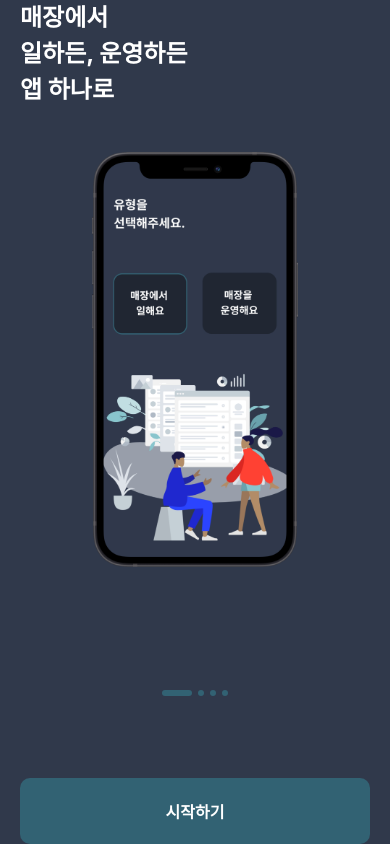
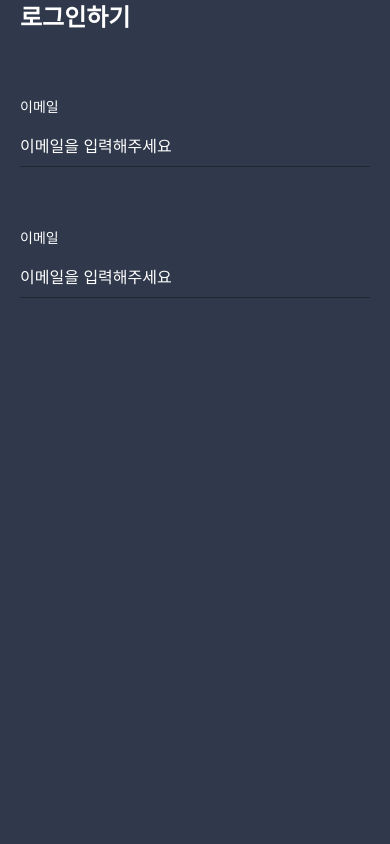
Before and after one commit to zaar625/wmApp, a React Native app: screen /employeeLoginPage in a window 390 px wide. Built offline with nearby package versions, Linux system fonts and the light colour scheme.

Commit message:
Loginpage_inputbox component added.

```diff
--- a/App.tsx
+++ b/App.tsx
@@ -3,6 +3,7 @@ import { NavigationContainer } from '@react-navigation/native';
 import { createStackNavigator } from '@react-navigation/stack';
 import OnboardingPage from './App/screens/onboarding';
 import CategorySelectPage from './App/screens/select-category';
+import EmployeeLoginPage from './App/screens/login/employee';
 
 export default function App() {
   const Stack = createStackNavigator();
@@ -12,6 +13,7 @@ export default function App() {
       <Stack.Navigator screenOptions={{ headerShown: false }}>
         <Stack.Screen name="onBoardingPage" component={OnboardingPage} />
         <Stack.Screen name="categorySelectPage" component={CategorySelectPage} />
+        <Stack.Screen name="employeeLoginPage" component={EmployeeLoginPage} />
       </Stack.Navigator>
     </NavigationContainer>
   );
--- /dev/null
+++ b/App/screens/login/InputBox.tsx
@@ -0,0 +1,39 @@
+import { StyleSheet, Text, View, TextInput } from 'react-native';
+import React from 'react';
+
+export default React.forwardRef(function InputBox({ fn }: any, ref: any) {
+  console.log(ref);
+  return (
+    <View style={styles.container}>
+      <Text style={styles.label}>이메일</Text>
+      <TextInput
+        ref={ref}
+        placeholder="이메일을 입력해주세요"
+        style={styles.input}
+        onSubmitEditing={fn}
+      />
+    </View>
+  );
+});
+
+const styles = StyleSheet.create({
+  container: {
+    paddingVertical: 20,
+    marginBottom: 20
+  },
+  label: {
+    marginBottom: 20,
+    color: '#fff'
+  },
+  input: {
+    borderBottomWidth: 1,
+    borderBottomColor: '#202632',
+    paddingBottom: 10,
+    color: '#fff',
+    fontSize: 16
+  },
+  focusedInput: {
+    borderBottomWidth: 2,
+    borderBottomColor: '#326273'
+  }
+});
--- /dev/null
+++ b/App/screens/login/employee/index.tsx
@@ -0,0 +1,48 @@
+import {
+  StyleSheet,
+  Text,
+  View,
+  TouchableWithoutFeedback,
+  Keyboard,
+  TextInput
+} from 'react-native';
+import React, { useRef } from 'react';
+import { SafeAreaView } from 'react-native-safe-area-context';
+
+import InputBox from '../InputBox';
+
+export default function EmployeeLoginPage() {
+  const inputBoxRef1 = useRef(null);
+  const inputBoxRef2 = useRef<null | TextInput>(null);
+
+  const handleInputBox01Submit = () => {
+    console.log('click');
+    inputBoxRef2.current?.focus();
+  };
+
+  return (
+    <TouchableWithoutFeedback onPress={Keyboard.dismiss}>
+      <SafeAreaView style={styles.bg}>
+        <Text style={styles.titleText}>로그인하기</Text>
+        {/* 인풋박스 */}
+        <InputBox fn={handleInputBox01Submit} />
+        <InputBox ref={inputBoxRef2} />
+      </SafeAreaView>
+    </TouchableWithoutFeedback>
+  );
+}
+
+const styles = StyleSheet.create({
+  bg: {
+    backgroundColor: '#30394B',
+    flex: 1,
+    paddingHorizontal: 20
+  },
+  titleText: {
+    color: '#fff',
+    fontSize: 24,
+    fontWeight: '700',
+    lineHeight: 36,
+    marginBottom: 40
+  }
+});
--- a/App/screens/onboarding/index.tsx
+++ b/App/screens/onboarding/index.tsx
@@ -11,15 +11,13 @@ import { SafeAreaView } from 'react-native-safe-area-context';
 import React, { useRef, useState } from 'react';
 import { FlatList } from 'react-native-gesture-handler';
 import { NativeStackScreenProps } from '@react-navigation/native-stack';
-import { RootStackParamList } from '../../type';
+import { RootStackParamList, NavigationScreenProps } from '../../type';
 
 import { onBoadingDATA, OnBoadingSlideItem } from './onboardingData';
 
 const { width } = Dimensions.get('window');
 
-type Props = NativeStackScreenProps<RootStackParamList>;
-
-export default function OnboardingPage({ navigation }: Props) {
+export default function OnboardingPage({ navigation }: NavigationScreenProps) {
   const [currentSlideIndex, setCurrentSlideIndex] = useState(0);
   const ref = useRef(null);
 
--- a/App/screens/select-category/CategoryBtn.tsx
+++ b/App/screens/select-category/CategoryBtn.tsx
@@ -1,15 +1,20 @@
 import { Dimensions, Pressable, StyleSheet, Text } from 'react-native';
-import React, { useEffect, useRef } from 'react';
+import React from 'react';
 import Animated, {
   useSharedValue,
   useAnimatedStyle,
   withTiming,
   Easing
 } from 'react-native-reanimated';
+import { useNavigation } from '@react-navigation/native';
+import { NativeStackNavigationProp } from '@react-navigation/native-stack';
+import { RootStackParamList } from '../../type';
 
 const { width, height } = Dimensions.get('window');
 
 export default function CategoryBtn({ title }: { title: string }) {
+  const navigation = useNavigation<NativeStackNavigationProp<RootStackParamList>>();
+
   const scaleAni = useSharedValue(1);
   const opacityAni = useSharedValue(1);
 
@@ -37,7 +42,10 @@ export default function CategoryBtn({ title }: { title: string }) {
   });
 
   return (
-    <Pressable onPress={() => ((scaleAni.value = 0.95), (opacityAni.value = 0.7))}>
+    <Pressable
+      onPress={() => ((scaleAni.value = 0.95), (opacityAni.value = 0.7))}
+      onPressOut={() => navigation.navigate('employeeLoginPage')}
+    >
       <Animated.View style={[styles.btn, animatedStyles]}>
         <Text style={styles.btnText}>{title}</Text>
       </Animated.View>
--- a/App/type/index.ts
+++ b/App/type/index.ts
@@ -1,4 +1,9 @@
+import { NativeStackScreenProps } from '@react-navigation/native-stack';
+
 export type RootStackParamList = {
   onBoardingPage: undefined;
   categorySelectPage: undefined;
+  employeeLoginPage: undefined;
 };
+
+export type NavigationScreenProps = NativeStackScreenProps<RootStackParamList>;
```
